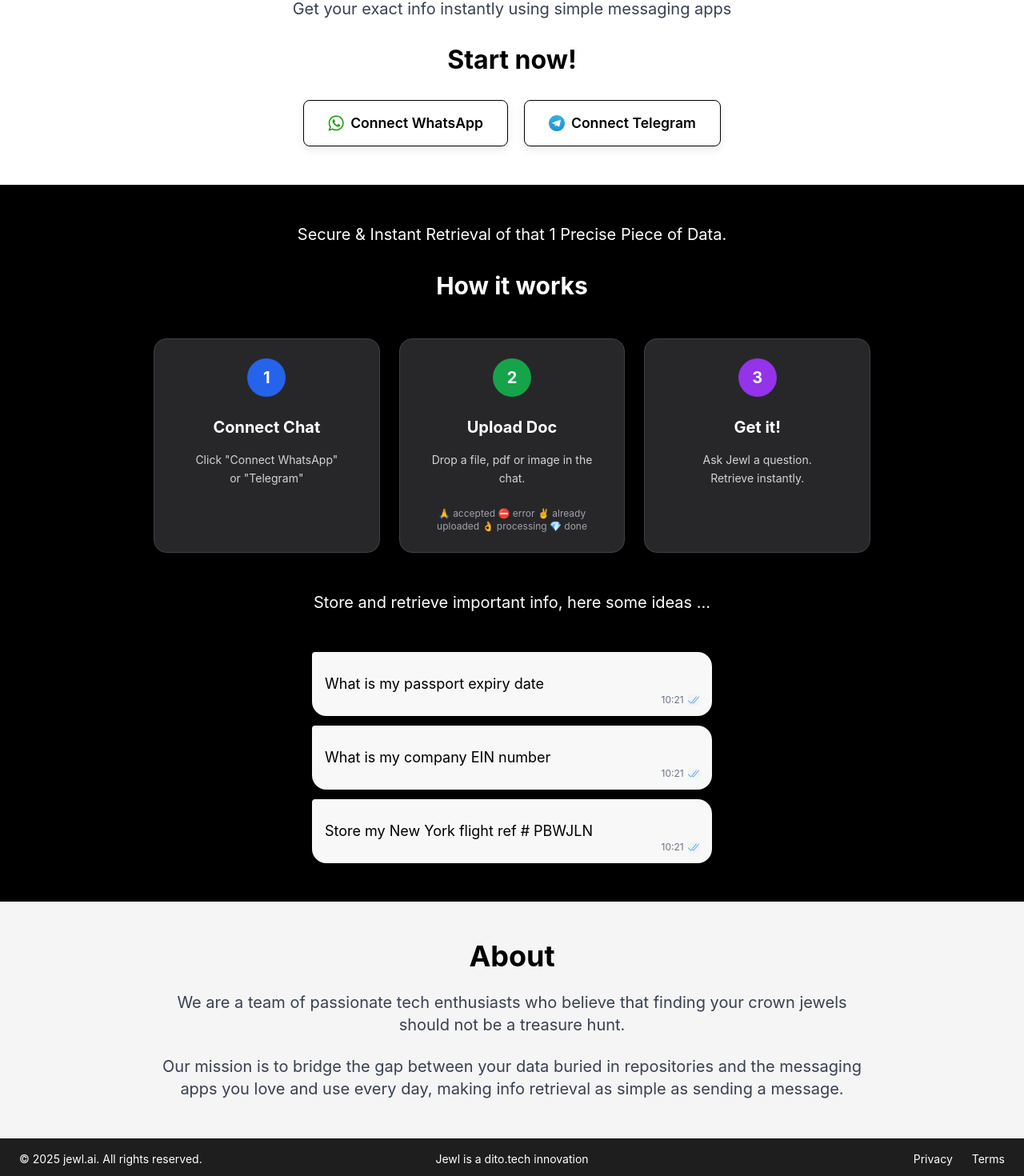
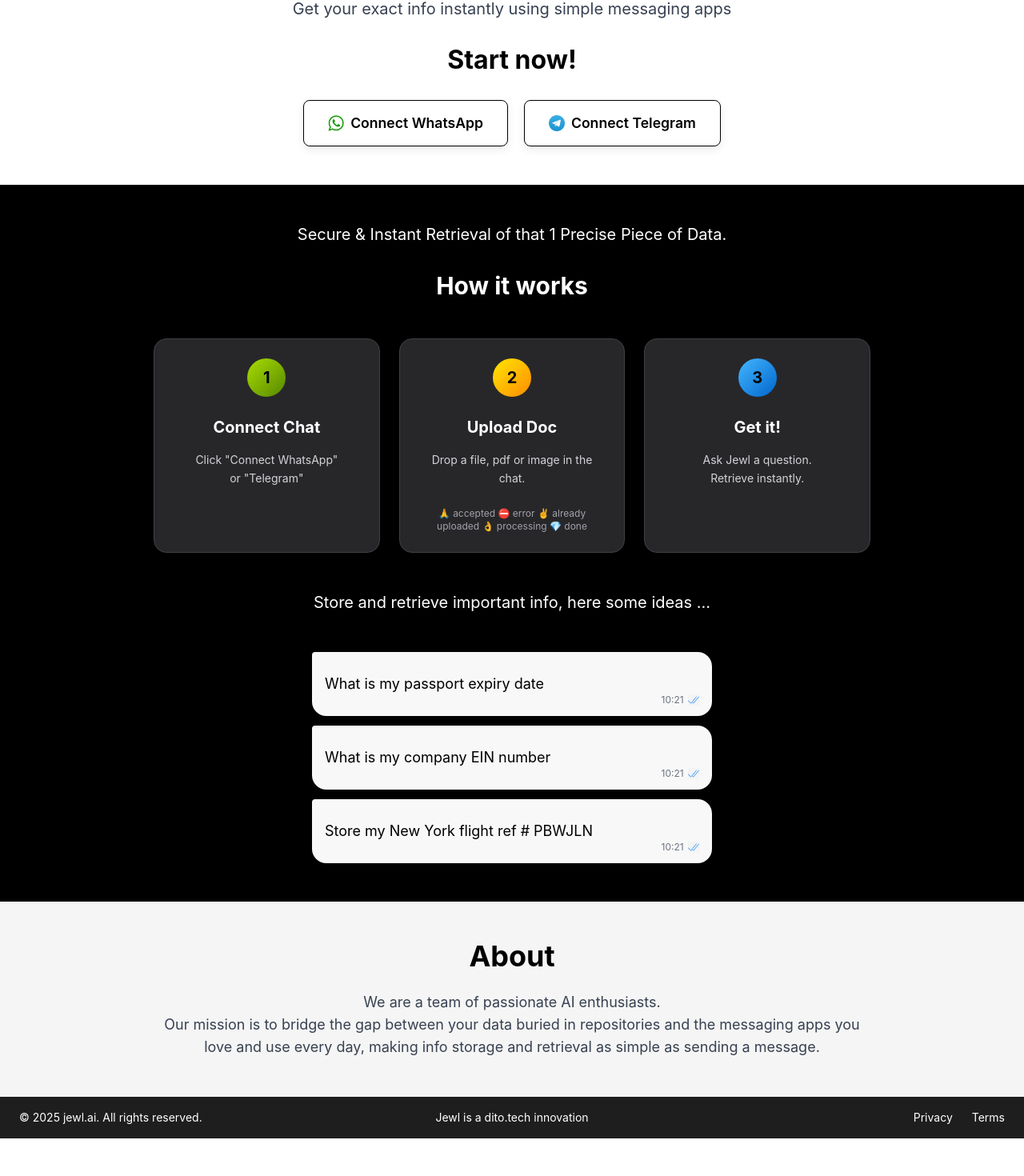
Before and after one commit to EdwardLH219/try-jewl, a Next.js app: page / in a window 1280 px wide. Shown: the part 217-1687 px from the top of the page at 80% size. After the commit the page ends 1640 px from the top, so only its background shows below. Built offline with nearby package versions, Linux system fonts and the light colour scheme.

Commit message:
UI Updates: Enhanced circle gradients and updated About section text

```diff
--- a/components/HowItWorks.tsx
+++ b/components/HowItWorks.tsx
@@ -37,7 +37,7 @@
           {/* Step 1: Connect Chat */}
           <div className="flex-1 bg-zinc-800 rounded-2xl border border-zinc-700 p-6 text-center h-[250px] md:h-auto flex flex-col">
             <div className="mb-6">
-              <span className="inline-flex items-center justify-center w-12 h-12 bg-blue-600 text-white rounded-full text-xl font-bold">
+              <span className="inline-flex items-center justify-center w-12 h-12 bg-gradient-to-br from-[#AADD00] to-[#558800] text-black rounded-full text-xl font-bold">
                 1
               </span>
             </div>
@@ -50,7 +50,7 @@
           {/* Step 2: Upload a Document */}
           <div className="flex-1 bg-zinc-800 rounded-2xl border border-zinc-700 p-6 text-center h-[250px] md:h-auto flex flex-col">
             <div className="mb-6">
-              <span className="inline-flex items-center justify-center w-12 h-12 bg-green-600 text-white rounded-full text-xl font-bold">
+              <span className="inline-flex items-center justify-center w-12 h-12 bg-gradient-to-br from-[#FFE600] to-[#FF8C00] text-black rounded-full text-xl font-bold">
                 2
               </span>
             </div>
@@ -66,7 +66,7 @@
           {/* Step 3: Get it! */}
           <div className="flex-1 bg-zinc-800 rounded-2xl border border-zinc-700 p-6 text-center h-[250px] md:h-auto flex flex-col">
             <div className="mb-6">
-              <span className="inline-flex items-center justify-center w-12 h-12 bg-purple-600 text-white rounded-full text-xl font-bold">
+              <span className="inline-flex items-center justify-center w-12 h-12 bg-gradient-to-br from-[#45B6FF] to-[#0066CC] text-black rounded-full text-xl font-bold">
                 3
               </span>
             </div>
--- a/pages/index.tsx
+++ b/pages/index.tsx
@@ -110,11 +110,9 @@
             <div className="max-w-4xl mx-auto">
               <h2 className="text-[2rem] md:text-4xl font-bold text-center mb-6">About</h2>
               <div className="text-center space-y-6">
-                <p className="text-xl text-gray-700">
-                  We are a team of passionate tech enthusiasts who believe that finding your crown jewels should not be a treasure hunt.
-                </p>
-                <p className="text-xl text-gray-700">
-                  Our mission is to bridge the gap between your data buried in repositories and the messaging apps you love and use every day, making info retrieval as simple as sending a message.
+                <p className="text-lg text-gray-700">
+                  We are a team of passionate AI enthusiasts.<br />
+                  Our mission is to bridge the gap between your data buried in repositories and the messaging apps you love and use every day, making info storage and retrieval as simple as sending a message.
                 </p>
               </div>
             </div>
```
